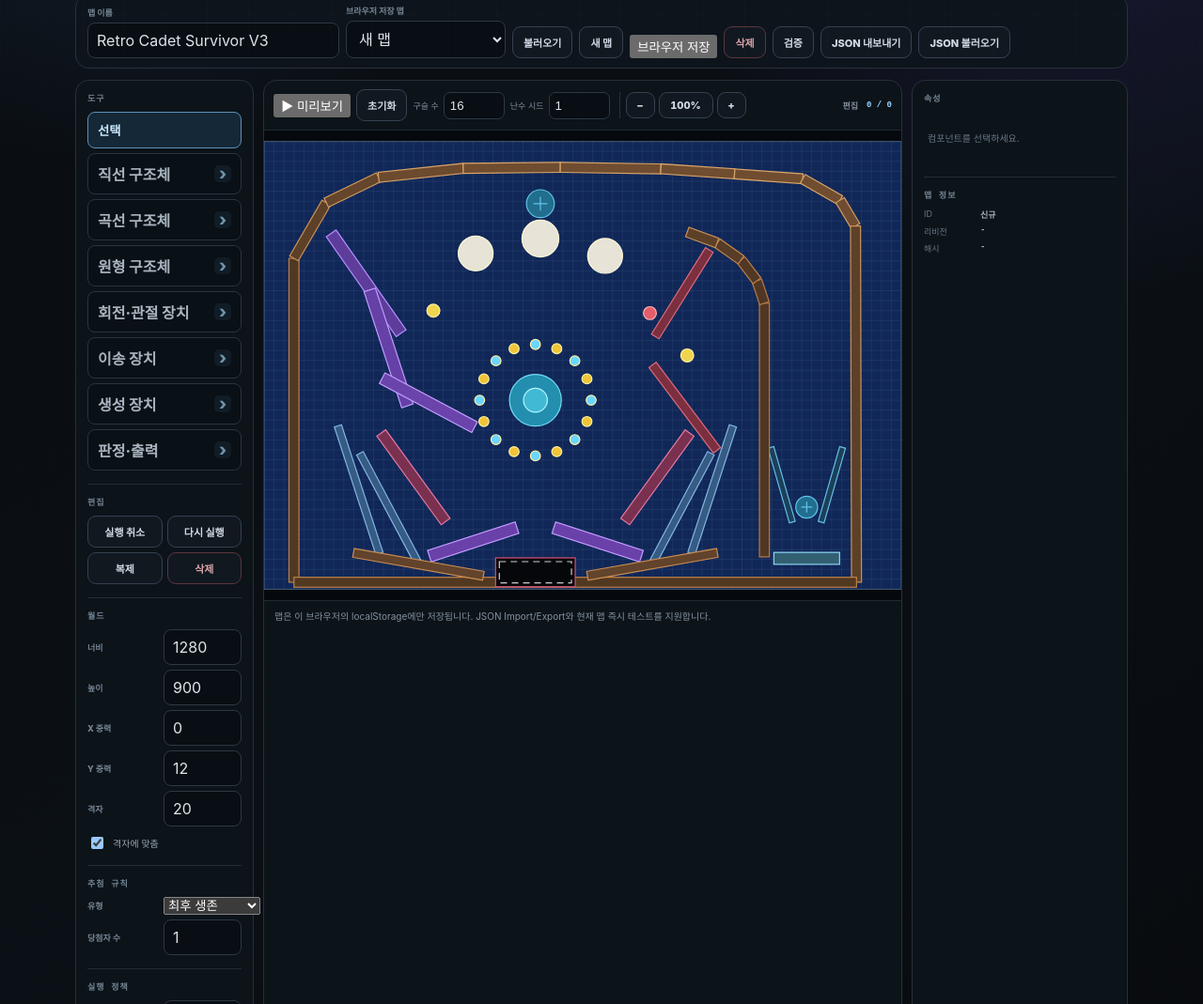
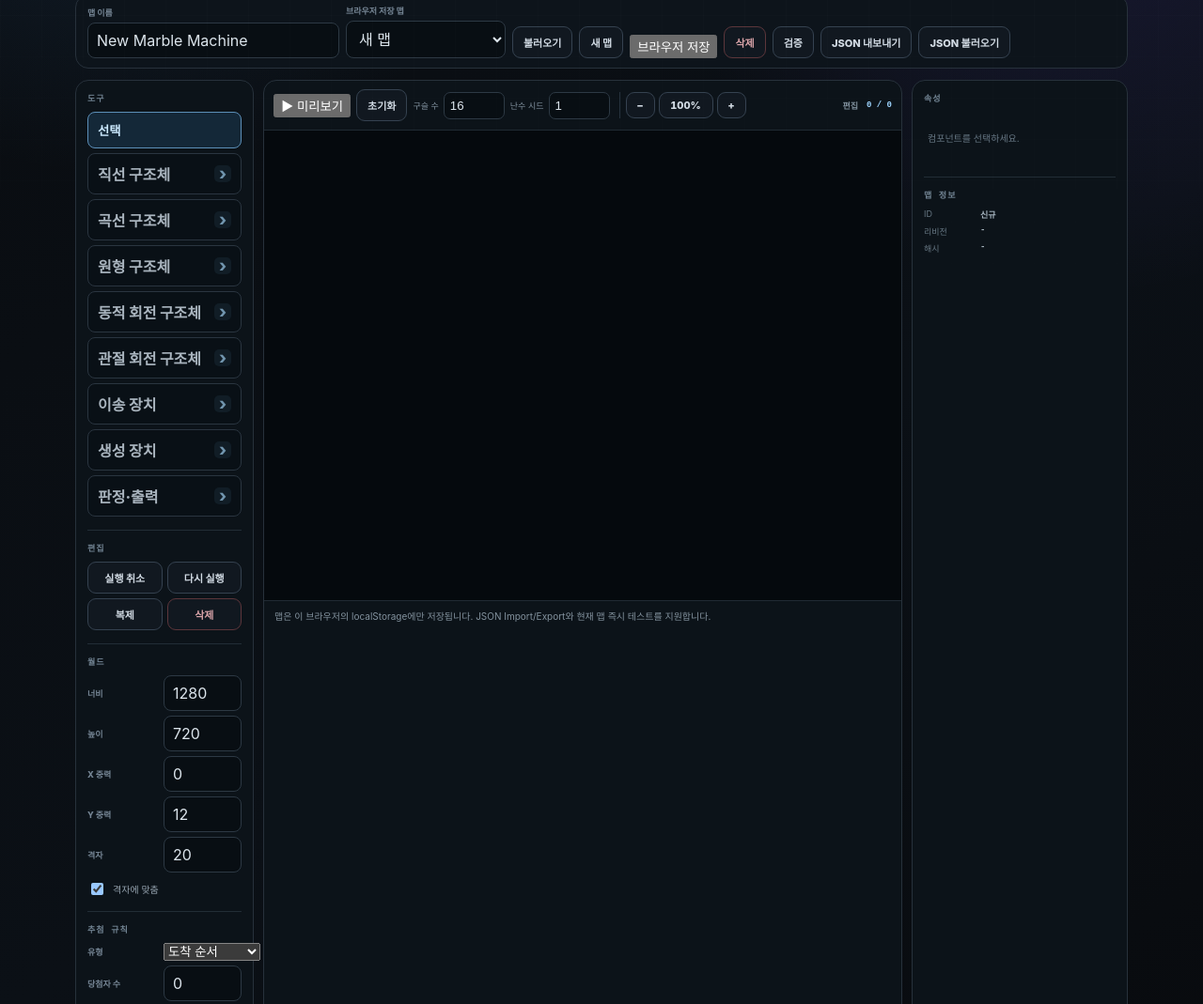
Before and after one commit to playCosmos/BroadcastingGamePlatform, a plain HTML site: page map-maker.html in a window 1280 px wide. Shown: the part 292-1361 px from the top of the page at 94% size. Drawn offline with Linux system fonts and the light colour scheme.

Commit message:
ui: split rotation engines and restore preset tooltips

```diff
--- a/map-maker.html
+++ b/map-maker.html
@@ -6,7 +6,7 @@
   <meta name="color-scheme" content="dark">
   <title>시청자 추첨 · 마블 맵 메이커</title>
   <link rel="stylesheet" href="./web/assets/platform.css">
-  <link rel="stylesheet" href="./web/admin/assets/viewer-draw-map-maker.css?v=20261001-ui2">
+  <link rel="stylesheet" href="./web/admin/assets/viewer-draw-map-maker.css?v=20261001-rotor1">
 </head>
 <body data-storage-mode="local">
 <main class="shell map-maker-shell">
@@ -82,19 +82,27 @@
         </div>
       </div>
 
-      <div class="palette-group" data-palette-group="motion">
+      <div class="palette-group" data-palette-group="kinematic-rotation">
         <button class="palette-group-trigger" type="button" aria-expanded="false">
-          <span>회전·관절 장치</span><span class="palette-group-chevron" aria-hidden="true">›</span>
+          <span>동적 회전 구조체</span><span class="palette-group-chevron" aria-hidden="true">›</span>
         </button>
         <div class="palette-flyout palette-flyout-wide" role="menu">
-          <p class="palette-flyout-title">독립 동작 장치</p>
-          <button class="palette-item" data-tool="GATE" role="menuitem">게이트</button>
-          <button class="palette-item" data-tool="ROTATOR" role="menuitem">회전판</button>
-          <button class="palette-item" data-tool="PENDULUM" role="menuitem">진자</button>
-          <button class="palette-item" data-tool="SEESAW" role="menuitem">시소</button>
-          <button class="palette-item" data-tool="HINGE" role="menuitem">힌지 / 피벗</button>
-          <button class="palette-item" data-tool="GEAR" role="menuitem">기어 로터</button>
-          <button class="palette-item" data-tool="PADDLE" role="menuitem">패들</button>
+          <p class="palette-flyout-title">KINEMATIC ROTATION 프리셋</p>
+          <button class="palette-item palette-preset" data-tool="ROTATOR" role="menuitem" data-tooltip="중심축을 기준으로 일정 속도로 계속 회전합니다. 판 개수를 1~4개로 설정할 수 있습니다."><span>회전판</span><small>연속 회전</small></button>
+          <button class="palette-item palette-preset" data-tool="GATE" role="menuitem" data-tooltip="지정된 각도 범위를 주기적으로 왕복하여 통로를 열고 닫습니다."><span>게이트</span><small>왕복 회전</small></button>
+          <button class="palette-item palette-preset" data-tool="PENDULUM" role="menuitem" data-tooltip="기준축에서 좌우로 왕복 회전하며 구슬과 충돌하는 진자 프리셋입니다."><span>진자</span><small>왕복 회전</small></button>
+          <button class="palette-item palette-preset" data-tool="SEESAW" role="menuitem" data-tooltip="중앙을 기준으로 작은 각도를 왕복하는 시소 프리셋입니다."><span>시소</span><small>왕복 회전</small></button>
+        </div>
+      </div>
+
+      <div class="palette-group" data-palette-group="revolute-rotation">
+        <button class="palette-group-trigger" type="button" aria-expanded="false">
+          <span>관절 회전 구조체</span><span class="palette-group-chevron" aria-hidden="true">›</span>
+        </button>
+        <div class="palette-flyout palette-flyout-wide" role="menu">
+          <p class="palette-flyout-title">REVOLUTE JOINT 프리셋</p>
+          <button class="palette-item palette-preset" data-tool="HINGE" role="menuitem" data-tooltip="실제 회전 관절입니다. 구슬의 충돌 힘을 받아 회전하며 각도 범위와 관절 마찰을 설정합니다."><span>힌지 / 피벗</span><small>자유 관절</small></button>
+          <button class="palette-item palette-preset" data-tool="PADDLE" role="menuitem" data-tooltip="한쪽 회전축에 모터를 적용한 관절형 패들입니다."><span>패들</span><small>모터 관절</small></button>
         </div>
       </div>
 
@@ -104,8 +112,8 @@
         </button>
         <div class="palette-flyout" role="menu">
           <p class="palette-flyout-title">서로 다른 동작</p>
-          <button class="palette-item" data-tool="CONVEYOR" role="menuitem" data-tooltip="표면 방향 속도를 전달하는 고정 벨트 장치입니다.">컨베이어</button>
-          <button class="palette-item" data-tool="ELEVATOR" role="menuitem" data-tooltip="플랫폼 자체가 지정 축을 따라 왕복 이동합니다.">엘리베이터</button>
+          <button class="palette-item" data-tool="CONVEYOR" role="menuitem" data-tooltip="고정된 벨트 표면이 접촉한 구슬에 설정한 방향의 속도를 전달합니다.">컨베이어</button>
+          <button class="palette-item" data-tool="ELEVATOR" role="menuitem" data-tooltip="플랫폼 자체가 설정한 축을 따라 왕복 이동합니다.">엘리베이터</button>
         </div>
       </div>
 
@@ -114,8 +122,8 @@
           <span>생성 장치</span><span class="palette-group-chevron" aria-hidden="true">›</span>
         </button>
         <div class="palette-flyout" role="menu">
-          <button class="palette-item" data-tool="SPAWN" role="menuitem">뭉침 스포너</button>
-          <button class="palette-item" data-tool="BURST_SPAWN" role="menuitem">버스트 스포너</button>
+          <button class="palette-item" data-tool="SPAWN" role="menuitem" data-tooltip="구슬을 한 위치 주변에 생성하는 기본 스포너입니다.">뭉침 스포너</button>
+          <button class="palette-item" data-tool="BURST_SPAWN" role="menuitem" data-tooltip="구슬을 묶음 단위로 생성하고 지정 방향으로 발사하는 스포너입니다.">버스트 스포너</button>
         </div>
       </div>
 
@@ -124,10 +132,10 @@
           <span>판정·출력</span><span class="palette-group-chevron" aria-hidden="true">›</span>
         </button>
         <div class="palette-flyout" role="menu">
-          <button class="palette-item" data-tool="FINISH" role="menuitem">도착 지점</button>
-          <button class="palette-item" data-tool="OUTPUT" role="menuitem">출력 구역</button>
-          <button class="palette-item" data-tool="SLOT" role="menuitem">슬롯</button>
-          <button class="palette-item" data-tool="ELIMINATION" role="menuitem">탈락 구역</button>
+          <button class="palette-item" data-tool="FINISH" role="menuitem" data-tooltip="구슬이 들어오면 레이스 도착으로 판정하는 센서 영역입니다.">도착 지점</button>
+          <button class="palette-item" data-tool="OUTPUT" role="menuitem" data-tooltip="조건과 순위에 따라 구슬을 결과 출력으로 확정하는 센서 영역입니다.">출력 구역</button>
+          <button class="palette-item" data-tool="SLOT" role="menuitem" data-tooltip="설정한 용량만큼 구슬을 수집하는 슬롯 영역입니다.">슬롯</button>
+          <button class="palette-item" data-tool="ELIMINATION" role="menuitem" data-tooltip="들어온 구슬을 탈락 처리하는 센서 영역입니다.">탈락 구역</button>
         </div>
       </div>
 
@@ -210,46 +218,41 @@
         <label class="mini-field"><span>X</span><input id="propX" type="number" step="1"></label>
         <label class="mini-field"><span>Y</span><input id="propY" type="number" step="1"></label>
         <label class="mini-field"><span>회전각</span><input id="propRotation" type="number" step="1"></label>
-        <label class="mini-field"><span>너비</span><input id="propWidth" type="number" min="0" step="1"></label>
-        <label class="mini-field"><span>높이</span><input id="propHeight" type="number" min="0" step="1"></label>
-        <label class="mini-field"><span>반지름</span><input id="propRadius" type="number" min="0" step="1"></label>
-        <label class="mini-field"><span>탄성</span><input id="propRestitution" type="number" min="0" max="1.4" step=".05"></label>
-        <label class="mini-field"><span>마찰</span><input id="propFriction" type="number" min="0" max=".5" step=".01"></label>
-        <label class="mini-field"><span>회전 속도 °/s</span><input id="propAngularSpeed" type="number" min="-720" max="720" step="5"></label>
-        <label class="mini-field"><span>주기 초</span><input id="propPeriod" type="number" min=".25" max="30" step=".1"></label>
-        <label class="mini-field"><span>진폭 °</span><input id="propAmplitude" type="number" min="0" max="120" step="1"></label>
-        <label class="mini-field"><span>열림 각도 °</span><input id="propOpenAngle" type="number" min="0" max="160" step="1"></label>
-        <label class="mini-field"><span>레일 두께</span><input id="propThickness" type="number" min="4" max="80" step="1"></label>
-        <label class="mini-field"><span>피벗 위치 비율</span><input id="propPivotRatio" type="number" min="-.5" max=".5" step=".01"></label>
-        <label class="mini-field"><span>최소 각도 °</span><input id="propLowerAngle" type="number" min="-180" max="180" step="1"></label>
-        <label class="mini-field"><span>최대 각도 °</span><input id="propUpperAngle" type="number" min="-180" max="180" step="1"></label>
-        <label class="mini-field"><span>관절 마찰</span><input id="propJointFriction" type="number" min="0" max="50" step=".1"></label>
-        <label class="mini-field"><span>모터 속도 °/s</span><input id="propMotorSpeed" type="number" min="-720" max="720" step="5"></label>
-        <label class="mini-field"><span>모터 토크</span><input id="propMotorTorque" type="number" min="0" max="200" step="1"></label>
-        <label class="mini-field"><span>연결 관절</span><select id="propLinkedComponentId"><option value="">없음</option></select></label>
-        <label class="mini-field"><span>기어비</span><input id="propGearRatio" type="number" min="-20" max="20" step=".05"></label>
-        <div class="button-pair">
-          <button id="gearLinkNearest" class="small-button" type="button">가장 가까운 관절</button>
-          <button id="gearLinkClear" class="small-button" type="button">연결 해제</button>
-        </div>
-        <label class="mini-field"><span>버스트 세기</span><input id="propBurstPower" type="number" min="0" step=".05"></label>
-        <label class="mini-field"><span>버스트 방향 °</span><input id="propBurstDirection" type="number" min="-360" max="360" step="1"></label>
-        <label class="mini-field"><span>버스트 분산 ±°</span><input id="propBurstSpread" type="number" min="0" max="90" step="1"></label>
-        <label class="mini-field"><span>버스트 세기 편차</span><input id="propBurstVariance" type="number" min="0" max=".75" step=".01"></label>
-        <label class="mini-field"><span>묶음 최소</span><input id="propBurstSizeMin" type="number" min="1" max="32" step="1"></label>
-        <label class="mini-field"><span>묶음 최대</span><input id="propBurstSizeMax" type="number" min="1" max="32" step="1"></label>
-        <label class="mini-field"><span>묶음 간격 ms</span><input id="propBurstInterval" type="number" min="0" max="5000" step="10"></label>
-        <label class="mini-field"><span>벨트 속도 px/s</span><input id="propBeltSpeed" type="number" min="-1200" max="1200" step="10"></label>
-        <label class="mini-field"><span>벨트 마찰 전달</span><input id="propBeltGrip" type="number" min="0" max="1" step=".05"></label>
-        <label class="mini-field"><span>이동 방향 °</span><input id="propAxisAngle" type="number" min="-360" max="360" step="1"></label>
-        <label class="mini-field"><span>이동 거리 px</span><input id="propTravelDistance" type="number" min="1" max="2400" step="10"></label>
-        <label class="mini-field"><span>이동 속도 px/s</span><input id="propElevatorSpeed" type="number" min="1" max="600" step="1"></label>
-        <label class="mini-field"><span>출력 키</span><input id="propOutputKey" maxlength="32"></label>
-        <label class="mini-field"><span>출력 순위</span><input id="propOutputRank" type="number" min="1" max="64" step="1"></label>
-        <label class="mini-field"><span>출력 용량</span><input id="propOutputCapacity" type="number" min="1" max="64" step="1"></label>
-        <label class="mini-field"><span>출력 가중치</span><input id="propOutputWeight" type="number" min=".01" max="100" step=".05"></label>
-        <label class="mini-field"><span>출력 우선순위</span><input id="propOutputPriority" type="number" min="-100" max="100" step="1"></label>
-        <label class="mini-field"><span>센서 태그</span><input id="propSensorTag" maxlength="32" placeholder="optional"></label>
+        <label class="mini-field"><span>너비</span><input id="propWidth" type="number" step="1"></label>
+        <label class="mini-field"><span>높이</span><input id="propHeight" type="number" step="1"></label>
+        <label class="mini-field"><span>반지름</span><input id="propRadius" type="number" step="1"></label>
+        <label class="mini-field"><span>탄성</span><input id="propRestitution" type="number" step=".05"></label>
+        <label class="mini-field"><span>마찰</span><input id="propFriction" type="number" step=".01"></label>
+        <label class="mini-field"><span>회전 속도 °/s</span><input id="propAngularSpeed" type="number" step="5"></label>
+        <label class="mini-field"><span>회전판 수</span><input id="propBladeCount" type="number" min="1" max="4" step="1"></label>
+        <label class="mini-field"><span>주기 초</span><input id="propPeriod" type="number" step=".1"></label>
+        <label class="mini-field"><span>진폭 °</span><input id="propAmplitude" type="number" step="1"></label>
+        <label class="mini-field"><span>열림 각도 °</span><input id="propOpenAngle" type="number" step="1"></label>
+        <label class="mini-field"><span>레일 두께</span><input id="propThickness" type="number" step="1"></label>
+        <label class="mini-field"><span>피벗 위치 비율</span><input id="propPivotRatio" type="number" step=".01"></label>
+        <label class="mini-field"><span>최소 각도 °</span><input id="propLowerAngle" type="number" step="1"></label>
+        <label class="mini-field"><span>최대 각도 °</span><input id="propUpperAngle" type="number" step="1"></label>
+        <label class="mini-field"><span>관절 마찰</span><input id="propJointFriction" type="number" step=".1"></label>
+        <label class="mini-field"><span>모터 속도 °/s</span><input id="propMotorSpeed" type="number" step="5"></label>
+        <label class="mini-field"><span>모터 토크</span><input id="propMotorTorque" type="number" step="1"></label>
+        <label class="mini-field"><span>버스트 세기</span><input id="propBurstPower" type="number" step=".05"></label>
+        <label class="mini-field"><span>버스트 방향 °</span><input id="propBurstDirection" type="number" step="1"></label>
+        <label class="mini-field"><span>버스트 분산 ±°</span><input id="propBurstSpread" type="number" step="1"></label>
+        <label class="mini-field"><span>버스트 세기 편차</span><input id="propBurstVariance" type="number" step=".01"></label>
+        <label class="mini-field"><span>묶음 최소</span><input id="propBurstSizeMin" type="number" step="1"></label>
+        <label class="mini-field"><span>묶음 최대</span><input id="propBurstSizeMax" type="number" step="1"></label>
+        <label class="mini-field"><span>묶음 간격 ms</span><input id="propBurstInterval" type="number" step="10"></label>
+        <label class="mini-field"><span>벨트 속도 px/s</span><input id="propBeltSpeed" type="number" step="10"></label>
+        <label class="mini-field"><span>벨트 마찰 전달</span><input id="propBeltGrip" type="number" step=".05"></label>
+        <label class="mini-field"><span>이동 방향 °</span><input id="propAxisAngle" type="number" step="1"></label>
+        <label class="mini-field"><span>이동 거리 px</span><input id="propTravelDistance" type="number" step="10"></label>
+        <label class="mini-field"><span>이동 속도 px/s</span><input id="propElevatorSpeed" type="number" step="1"></label>
+        <label class="mini-field"><span>출력 키</span><input id="propOutputKey"></label>
+        <label class="mini-field"><span>출력 순위</span><input id="propOutputRank" type="number" step="1"></label>
+        <label class="mini-field"><span>출력 용량</span><input id="propOutputCapacity" type="number" step="1"></label>
+        <label class="mini-field"><span>출력 가중치</span><input id="propOutputWeight" type="number" step=".05"></label>
+        <label class="mini-field"><span>출력 우선순위</span><input id="propOutputPriority" type="number" step="1"></label>
+        <label class="mini-field"><span>센서 태그</span><input id="propSensorTag" placeholder="optional"></label>
         <label class="mini-field"><span>조건</span>
           <select id="propConditionType">
             <option value="ALWAYS">항상</option>
@@ -262,16 +265,16 @@
           </select>
         </label>
         <label class="mini-field"><span>조건 출력</span><select id="propConditionOutputKey"><option value="">없음</option></select></label>
-        <label class="mini-field"><span>조건 당첨 수</span><input id="propConditionClaims" type="number" min="1" max="64" step="1"></label>
-        <label class="mini-field"><span>조건 시간 초</span><input id="propConditionSeconds" type="number" min=".01" max="1800" step=".1"></label>
+        <label class="mini-field"><span>조건 당첨 수</span><input id="propConditionClaims" type="number" step="1"></label>
+        <label class="mini-field"><span>조건 시간 초</span><input id="propConditionSeconds" type="number" step=".1"></label>
         <label class="mini-field"><span>조건 센서</span><select id="propConditionSensorTag"><option value="">없음</option></select></label>
-        <label class="mini-field"><span>분기 키</span><input id="propConditionBranchKey" maxlength="32"></label>
-        <label class="mini-field"><span>분기 값</span><input id="propConditionBranchValue" maxlength="32"></label>
-        <label class="mini-field"><span>설정할 분기 키</span><input id="propBranchSetKey" maxlength="32" placeholder="optional"></label>
-        <label class="mini-field"><span>설정할 분기 값</span><input id="propBranchSetValue" maxlength="32" value="ON"></label>
-        <label class="mini-field"><span>슬롯 키</span><input id="propSlotKey" maxlength="32"></label>
-        <label class="mini-field"><span>슬롯 용량</span><input id="propSlotCapacity" type="number" min="1" max="64" step="1"></label>
-        <label class="mini-field"><span>탈락 키</span><input id="propEliminationKey" maxlength="32"></label>
+        <label class="mini-field"><span>분기 키</span><input id="propConditionBranchKey"></label>
+        <label class="mini-field"><span>분기 값</span><input id="propConditionBranchValue"></label>
+        <label class="mini-field"><span>설정할 분기 키</span><input id="propBranchSetKey" placeholder="optional"></label>
+        <label class="mini-field"><span>설정할 분기 값</span><input id="propBranchSetValue" value="ON"></label>
+        <label class="mini-field"><span>슬롯 키</span><input id="propSlotKey"></label>
+        <label class="mini-field"><span>슬롯 용량</span><input id="propSlotCapacity" type="number" step="1"></label>
+        <label class="mini-field"><span>탈락 키</span><input id="propEliminationKey"></label>
         <label class="mini-field"><span>충돌 재질음</span>
           <select id="propSoundMaterial">
             <option value="metal">금속</option>
@@ -292,11 +295,11 @@
             <option value="click">클릭</option>
           </select>
         </label>
-        <label class="mini-field"><span>MIDI 음정</span><input id="propAudioNote" type="number" min="24" max="108" step="1"></label>
-        <label class="mini-field"><span>오디오 게인</span><input id="propAudioGain" type="number" min="0" max="2" step=".05"></label>
-        <label class="mini-field"><span>오디오 팬</span><input id="propAudioPan" type="number" min="-1" max="1" step=".05"></label>
-        <label class="mini-field"><span>추가 반발력</span><input id="propBoost" type="number" min="0" step=".05"></label>
-        <label class="mini-field"><span>구슬 반지름</span><input id="propMarbleRadius" type="number" min="5" max="24" step="1"></label>
+        <label class="mini-field"><span>MIDI 음정</span><input id="propAudioNote" type="number" step="1"></label>
+        <label class="mini-field"><span>오디오 게인</span><input id="propAudioGain" type="number" step=".05"></label>
+        <label class="mini-field"><span>오디오 팬</span><input id="propAudioPan" type="number" step=".05"></label>
+        <label class="mini-field"><span>추가 반발력</span><input id="propBoost" type="number" step=".05"></label>
+        <label class="mini-field"><span>구슬 반지름</span><input id="propMarbleRadius" type="number" step="1"></label>
       </div>
 
       <div class="panel-section map-meta">
@@ -308,7 +311,7 @@
     </aside>
   </section>
 </main>
-<script src="./web/admin/assets/viewer-draw-map-engine.js?v=20261001-refactor2"></script>
-<script src="./web/admin/assets/viewer-draw-map-maker-local.js?v=20261001-ui2"></script>
+<script src="./web/admin/assets/viewer-draw-map-engine.js?v=20261001-rotor1"></script>
+<script src="./web/admin/assets/viewer-draw-map-maker-local.js?v=20261001-rotor1"></script>
 </body>
 </html>
```
